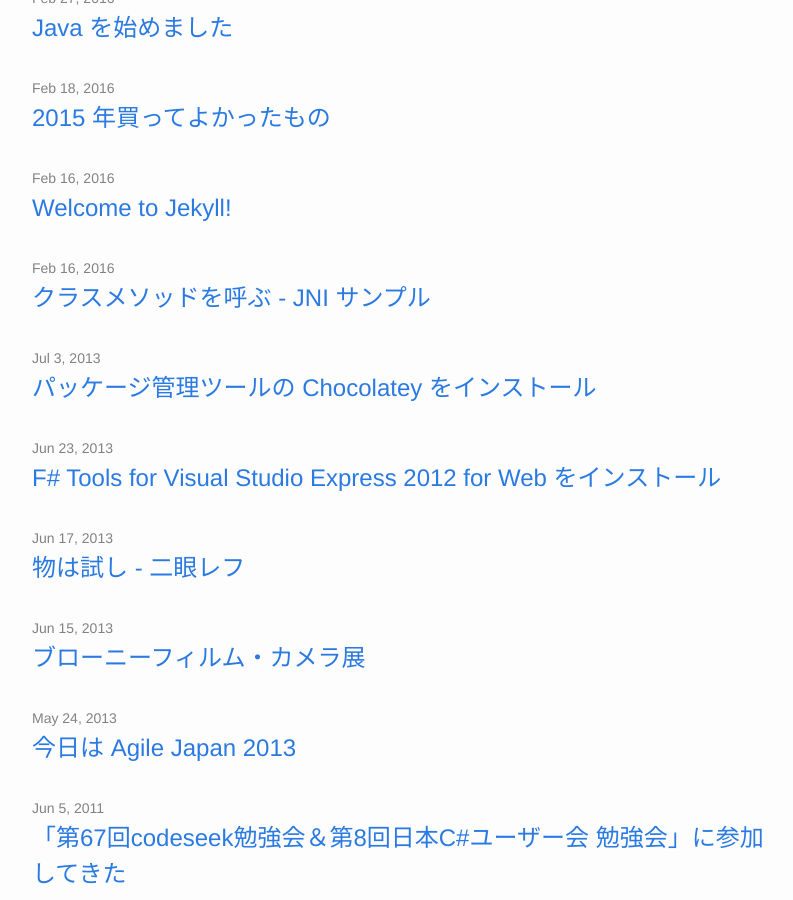
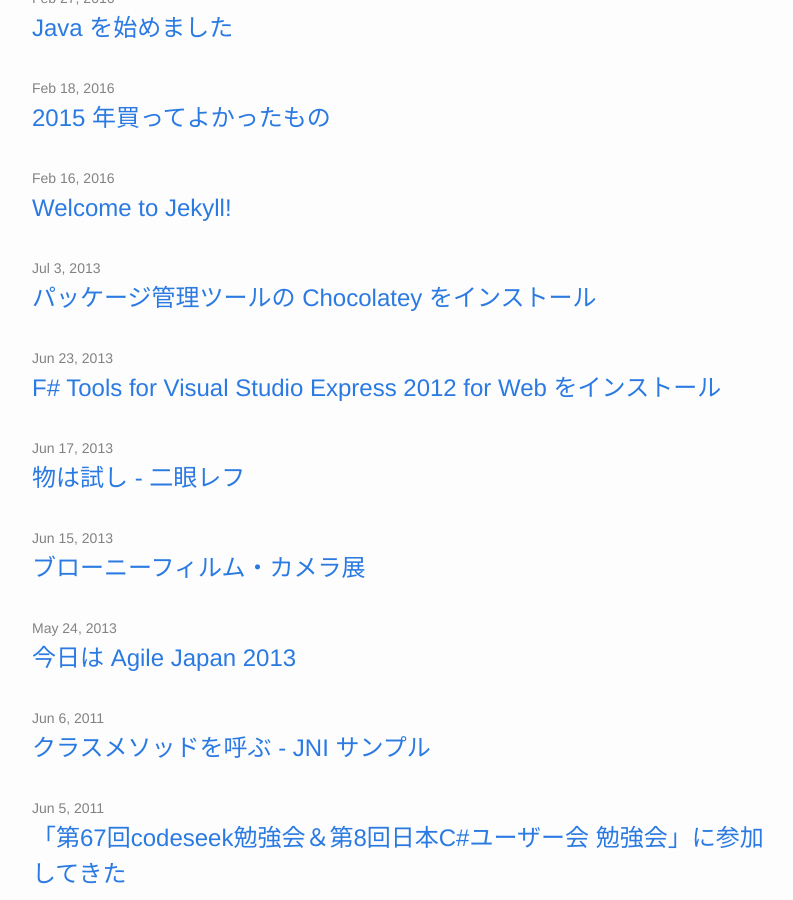
Before and after one commit to qtkmz/qtkmz.github.io, a Jekyll site: the page built from index.html, in a window 1280 px wide and 900 px high, scrolled down 385 px. Shown: the whole window, without its empty margins (238-1031 px from the left). Built offline with Jekyll 4.4.1, drawn with Linux system fonts in a browser that asks for light colours.

Commit message:
Create 2011-06-06-jni-call-classmethod.md

```diff
--- a/_posts/2011-06-06-jni-call-classmethod.md
+++ b/_posts/2011-06-06-jni-call-classmethod.md
@@ -1,7 +1,7 @@
 ---
 layout: post
 title:  "クラスメソッドを呼ぶ - JNI サンプル"
-date:   2016-02-16 00:52:28 +0900
+date:   2011-06-06 00:52:28 +0900
 categories:
 ---
 
```
